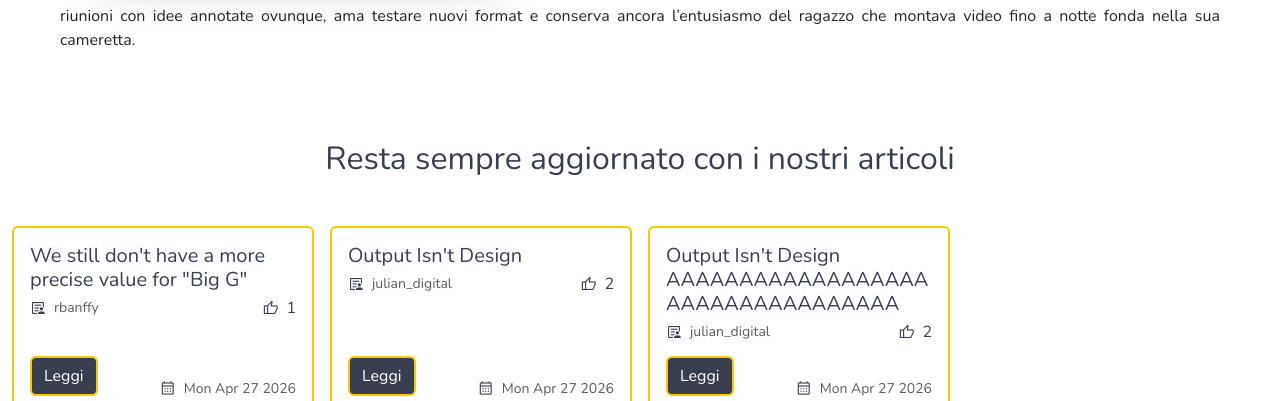
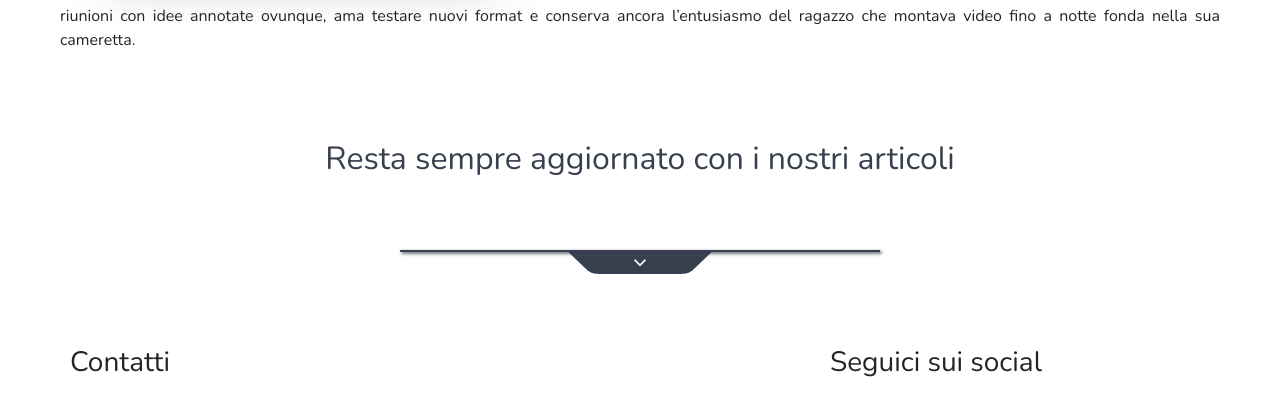
Before and after one commit to FabryPostRock/Tongue, a website built with Vite: page index.html in a window 1280 px wide. Shown: the part 2554-2955 px from the top of the page. Built offline with nearby package versions, Linux system fonts and the light colour scheme; no server answers; a web font is replaced by a local one.

Commit message:
added clipped btn and a line html tag

```diff
--- a/index.html
+++ b/index.html
@@ -266,103 +266,15 @@
     </section>
     <section>
       <h2 class="fs-2 secondary-color text-center mb-5">Resta sempre aggiornato con i nostri articoli</h2>
-      <!--<div class="container-fluid mb-5">
-        <div class="row flex-wrap justify-content-center" id="news-container">
-          NEWS GOES HERE
-        </div>
-      </div>-->
       <div class="container-fluid mb-5">
-        <div id="news-container">
-          <div class="news-item">
-            <div class="card flex-fill">
-              <div class="card-body d-flex flex-column">
-                <h5 class="card-title secondary-color">We still don't have a more precise value for "Big G"</h5>
-
-                <div class="mb-3 d-flex justify-content-between">
-                  <div class="d-flex align-items-center gap-2">
-                    <span class="material-symbols-outlined g-icon-1em g-icon-secondary-color lh-1">
-                      article_person
-                    </span>
-                    <small class="text-muted mb-0 lh-1">rbanffy</small>
-                  </div>
-                  <div class="d-flex align-items-center gap-2">
-                    <span class="material-symbols-outlined g-icon-1em g-icon-secondary-color lh-1"> thumb_up </span>
-                    <span class="secondary-color lh-1">1</span>
-                  </div>
-                </div>
-
-                <div class="mt-auto mb-3 d-flex justify-content-between">
-                  <a href="#" class="btn btn-secondary">Leggi</a>
-                  <div class="d-flex align-items-end gap-2">
-                    <span class="material-symbols-outlined g-icon-1em g-icon-secondary-color lh-1">
-                      calendar_month
-                    </span>
-                    <small class="text-muted mb-0 lh-1">Mon Apr 27 2026</small>
-                  </div>
-                </div>
-              </div>
-            </div>
-          </div>
-
-          <div class="news-item">
-            <div class="card flex-fill">
-              <div class="card-body d-flex flex-column">
-                <h5 class="card-title secondary-color">Output Isn't Design</h5>
-
-                <div class="mb-3 d-flex justify-content-between">
-                  <div class="d-flex align-items-center gap-2">
-                    <span class="material-symbols-outlined g-icon-1em g-icon-secondary-color lh-1">
-                      article_person
-                    </span>
-                    <small class="text-muted mb-0 lh-1">julian_digital</small>
-                  </div>
-                  <div class="d-flex align-items-center gap-2">
-                    <span class="material-symbols-outlined g-icon-1em g-icon-secondary-color lh-1"> thumb_up </span>
-                    <span class="secondary-color lh-1">2</span>
-                  </div>
-                </div>
-
-                <div class="mt-auto mb-3 d-flex justify-content-between">
-                  <a href="#" class="btn btn-secondary">Leggi</a>
-                  <div class="d-flex align-items-end gap-2">
-                    <span class="material-symbols-outlined g-icon-1em g-icon-secondary-color lh-1">
-                      calendar_month
-                    </span>
-                    <small class="text-muted mb-0 lh-1">Mon Apr 27 2026</small>
-                  </div>
-                </div>
-              </div>
-            </div>
-          </div>
-          <div class="news-item">
-            <div class="card flex-fill">
-              <div class="card-body d-flex flex-column">
-                <h5 class="card-title secondary-color">Output Isn't Design AAAAAAAAAAAAAAAAAAAAAAAAAAAAAAAAAA</h5>
-
-                <div class="mb-3 d-flex justify-content-between">
-                  <div class="d-flex align-items-center gap-2">
-                    <span class="material-symbols-outlined g-icon-1em g-icon-secondary-color lh-1">
-                      article_person
-                    </span>
-                    <small class="text-muted mb-0 lh-1">julian_digital</small>
-                  </div>
-                  <div class="d-flex align-items-center gap-2">
-                    <span class="material-symbols-outlined g-icon-1em g-icon-secondary-color lh-1"> thumb_up </span>
-                    <span class="secondary-color lh-1">2</span>
-                  </div>
-                </div>
-
-                <div class="mt-auto mb-3 d-flex justify-content-between">
-                  <a href="#" class="btn btn-secondary">Leggi</a>
-                  <div class="d-flex align-items-end gap-2">
-                    <span class="material-symbols-outlined g-icon-1em g-icon-secondary-color lh-1">
-                      calendar_month
-                    </span>
-                    <small class="text-muted mb-0 lh-1">Mon Apr 27 2026</small>
-                  </div>
-                </div>
-              </div>
-            </div>
+        <div id="news-container"></div>
+        <!--POLYGON BUTTON-->
+        <div class="d-flex justify-content-center my-4">
+          <div class="col d-flex flex-column align-items-center justify-content-start load-more-wrap">
+            <span class="line"></span>
+            <button type="button" class="load-more-btn" aria-label="Carica altri contenuti">
+              <span class="material-symbols-outlined g-icon-1fr5em lh-1">expand_more</span>
+            </button>
           </div>
         </div>
       </div>
```
